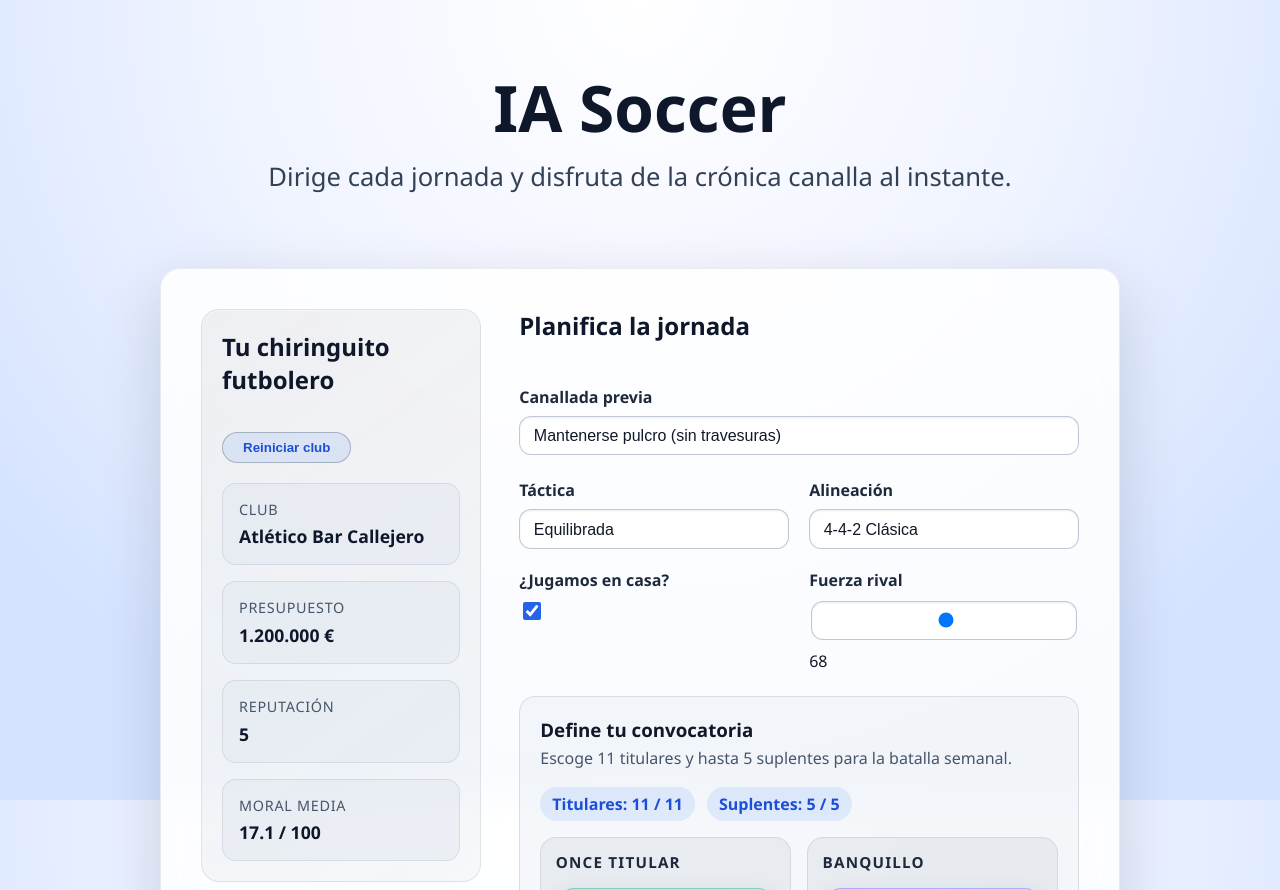
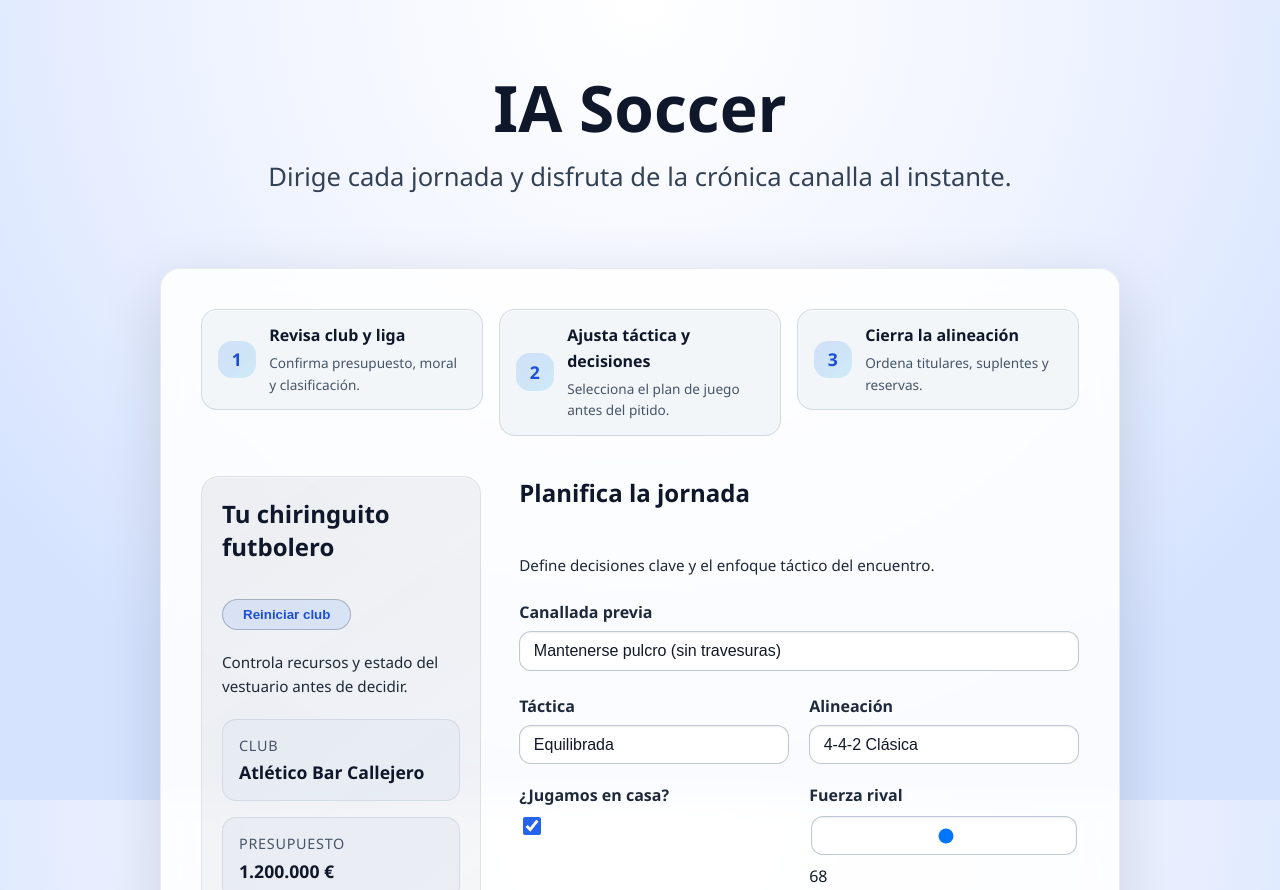
Before and after one commit to Erredebe/ia-soccer, a website with bundled scripts: page site/index.html in a window 1280 px wide. Shown: the top 890 px of the page. Built offline with nearby package versions, Linux system fonts and the light colour scheme.

Commit message:
Añade navegación guiada en la planificación

```diff
--- a/site/game.js
+++ b/site/game.js
@@ -16,7 +16,7 @@ const formationSelect = document.querySelector('#formation-select');
 const homeCheckbox = document.querySelector('#home-checkbox');
 const opponentStrength = document.querySelector('#opponent-strength');
 const opponentOutput = document.querySelector('#opponent-output');
-const form = document.querySelector('#game-form');
+const form = document.querySelector('#match-strategy');
 const resetButton = document.querySelector('#reset-club');
 const lineupBoard = document.querySelector('#lineup-board');
 const lineupDropzones = lineupBoard
--- a/site/index.html
+++ b/site/index.html
@@ -14,13 +14,45 @@
       </header>
 
       <section class="card game-card" id="planning-card">
+        <nav class="planning-nav" aria-label="Pasos de planificación">
+          <ol class="planning-steps">
+            <li class="planning-step">
+              <a class="planning-step__link" href="#club-overview">
+                <span class="step-icon" aria-hidden="true">1</span>
+                <span class="step-text">
+                  <span class="step-title">Revisa club y liga</span>
+                  <span class="step-subtitle">Confirma presupuesto, moral y clasificación.</span>
+                </span>
+              </a>
+            </li>
+            <li class="planning-step">
+              <a class="planning-step__link" href="#match-strategy">
+                <span class="step-icon" aria-hidden="true">2</span>
+                <span class="step-text">
+                  <span class="step-title">Ajusta táctica y decisiones</span>
+                  <span class="step-subtitle">Selecciona el plan de juego antes del pitido.</span>
+                </span>
+              </a>
+            </li>
+            <li class="planning-step">
+              <a class="planning-step__link" href="#lineup-setup">
+                <span class="step-icon" aria-hidden="true">3</span>
+                <span class="step-text">
+                  <span class="step-title">Cierra la alineación</span>
+                  <span class="step-subtitle">Ordena titulares, suplentes y reservas.</span>
+                </span>
+              </a>
+            </li>
+          </ol>
+        </nav>
         <div class="planning-grid">
           <div class="planning-side">
-            <div class="club-panel card-panel">
+            <div class="club-panel card-panel" id="club-overview">
               <div class="club-header">
                 <h2>Tu chiringuito futbolero</h2>
                 <button id="reset-club" type="button" class="reset-button">Reiniciar club</button>
               </div>
+              <p class="panel-subtitle">Controla recursos y estado del vestuario antes de decidir.</p>
               <dl class="club-stats" id="club-stats">
                 <div>
                   <dt>Club</dt>
@@ -72,8 +104,9 @@
             </div>
           </div>
 
-          <form class="game-form" id="game-form">
+          <form class="game-form" id="match-strategy">
             <h2>Planifica la jornada</h2>
+            <p class="panel-subtitle">Define decisiones clave y el enfoque táctico del encuentro.</p>
             <label class="field">
               <span class="field-label">Canallada previa</span>
               <select id="decision-select" name="decision">
@@ -119,10 +152,10 @@
               </label>
             </div>
 
-          <div class="lineup-panel">
+            <div class="lineup-panel" id="lineup-setup">
               <div class="lineup-panel__header">
                 <h3>Define tu convocatoria</h3>
-              <p>Escoge 11 titulares y hasta 5 suplentes para la batalla semanal.</p>
+                <p class="panel-subtitle">Organiza titulares, suplentes y reservas con equilibrio.</p>
               </div>
               <div class="lineup-panel__summary">
                 <span id="lineup-count" class="lineup-summary"></span>
--- a/site/styles.css
+++ b/site/styles.css
@@ -65,6 +65,84 @@ body {
 .game-card {
   display: grid;
   gap: 2rem;
+}
+
+.planning-nav {
+  margin-bottom: 0.5rem;
+}
+
+.planning-steps {
+  margin: 0;
+  padding: 0;
+  list-style: none;
+  display: grid;
+  grid-template-columns: repeat(auto-fit, minmax(220px, 1fr));
+  gap: 1rem;
+}
+
+.planning-step__link {
+  display: flex;
+  align-items: center;
+  gap: 0.85rem;
+  padding: 0.85rem 1rem;
+  border-radius: 16px;
+  background: rgba(241, 245, 249, 0.9);
+  border: 1px solid rgba(148, 163, 184, 0.35);
+  box-shadow: inset 0 1px 0 rgba(255, 255, 255, 0.8);
+  text-decoration: none;
+  color: inherit;
+  transition: transform 0.2s ease, background 0.2s ease, border-color 0.2s ease,
+    box-shadow 0.2s ease;
+}
+
+.planning-step__link:hover,
+.planning-step__link:focus-visible {
+  transform: translateY(-2px);
+  background: rgba(219, 234, 254, 0.9);
+  border-color: rgba(59, 130, 246, 0.55);
+  box-shadow: 0 12px 28px rgba(59, 130, 246, 0.18);
+  outline: none;
+}
+
+.planning-step__link:focus-visible {
+  box-shadow: 0 0 0 3px rgba(191, 219, 254, 0.85),
+    0 12px 28px rgba(59, 130, 246, 0.18);
+}
+
+.step-icon {
+  flex: 0 0 auto;
+  width: 2.35rem;
+  height: 2.35rem;
+  border-radius: 14px;
+  background: linear-gradient(135deg, rgba(59, 130, 246, 0.18), rgba(14, 165, 233, 0.16));
+  color: #1d4ed8;
+  display: flex;
+  align-items: center;
+  justify-content: center;
+  font-weight: 700;
+  font-size: 1.1rem;
+}
+
+.step-text {
+  display: flex;
+  flex-direction: column;
+  gap: 0.2rem;
+}
+
+.step-title {
+  font-weight: 600;
+  color: #0f172a;
+}
+
+.step-subtitle {
+  font-size: 0.85rem;
+  color: #475569;
+}
+
+.panel-subtitle {
+  margin: 0;
+  color: #475569;
+  font-size: 0.95rem;
 }
 
 .planning-grid {
@@ -680,6 +758,10 @@ body {
 }
 
 @media (max-width: 640px) {
+  .planning-steps {
+    grid-template-columns: repeat(auto-fit, minmax(180px, 1fr));
+  }
+
   .club-stats {
     grid-template-columns: repeat(auto-fit, minmax(150px, 1fr));
   }
@@ -709,6 +791,39 @@ body {
   .card p,
   .card li,
   .tagline {
+    color: #cbd5f5;
+  }
+
+  .planning-step__link {
+    background: rgba(15, 23, 42, 0.85);
+    border-color: rgba(96, 165, 250, 0.3);
+    box-shadow: inset 0 1px 0 rgba(148, 163, 184, 0.22);
+    color: #e2e8f0;
+  }
+
+  .planning-step__link:hover,
+  .planning-step__link:focus-visible {
+    background: rgba(37, 99, 235, 0.28);
+    border-color: rgba(96, 165, 250, 0.6);
+    box-shadow: 0 14px 32px rgba(15, 23, 42, 0.55);
+  }
+
+  .planning-step__link:focus-visible {
+    box-shadow: 0 0 0 3px rgba(59, 130, 246, 0.55),
+      0 14px 32px rgba(15, 23, 42, 0.55);
+  }
+
+  .step-icon {
+    background: linear-gradient(135deg, rgba(59, 130, 246, 0.32), rgba(14, 165, 233, 0.28));
+    color: #bfdbfe;
+  }
+
+  .step-title {
+    color: #e2e8f0;
+  }
+
+  .step-subtitle,
+  .panel-subtitle {
     color: #cbd5f5;
   }
 
```
Lines whose indentation alone changed are shown as unchanged.
